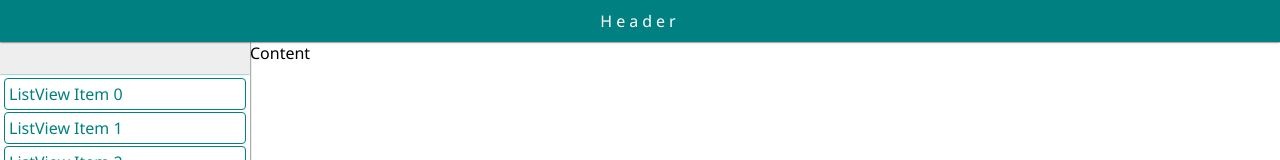
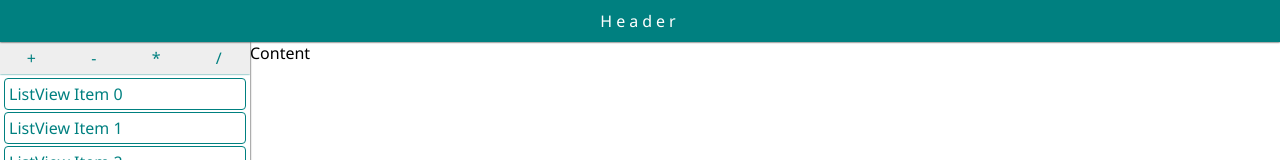
Before and after one commit to TukhvatullinTR/project_notes, a React (Create React App) app: page / in a window 1280 px wide. Shown: the top 160 px of the page. Built offline with nearby package versions, Linux system fonts and the light colour scheme.

Commit message:
add component ToolBarItem

```diff
--- a/src/App.js
+++ b/src/App.js
@@ -6,6 +6,7 @@ import SideBar from "./components/UI/SideBar";
 import ListView from "./components/UI/ListView";
 import Footer from "./components/UI/Footer";
 import ToolBar from "./components/UI/ToolBar";
+import ToolBarItem from "./components/UI/ToolBarItem";
 
 const App = () => {
   let Items = [];
@@ -18,7 +19,12 @@ const App = () => {
       <Header>Header</Header>
       <Container>
         <SideBar>
-          <ToolBar/>
+          <ToolBar>
+            <ToolBarItem>+</ToolBarItem>
+            <ToolBarItem>-</ToolBarItem>
+            <ToolBarItem>*</ToolBarItem>
+            <ToolBarItem>/</ToolBarItem>
+          </ToolBar>
           <ListView title="Projects" items={Items} />
         </SideBar>
         <section>Content</section>
--- a/src/components/UI/ToolBar.css
+++ b/src/components/UI/ToolBar.css
@@ -4,6 +4,9 @@
   top: 0;
   color: #555;
   background: #EEE;
-  padding: 8px;
   box-shadow: 0 0 2px teal;
+  display: flex;
+  flex-direction: row;
+  justify-content: space-around;
+  align-items: center;
 }
--- /dev/null
+++ b/src/components/UI/ToolBarItem.css
@@ -0,0 +1,16 @@
+.ToolBarItem {
+  color: teal;
+  /*background: white;*/
+  flex-basis: 30px;
+  display: flex;
+  flex-direction: row;
+  justify-content: center;
+  align-items: center;
+  text-align: center;
+  padding: 4px;
+  border-radius: 4px;
+}
+.ToolBarItem:hover {
+  color: white;
+  background: teal;
+}
--- /dev/null
+++ b/src/components/UI/ToolBarItem.jsx
@@ -0,0 +1,10 @@
+import React from 'react';
+import './ToolBarItem.css'
+
+const ToolBarItem = ({children}) => {
+  return (
+    <div className="ToolBarItem">{children}</div>
+  )
+}
+
+export default ToolBarItem
```
